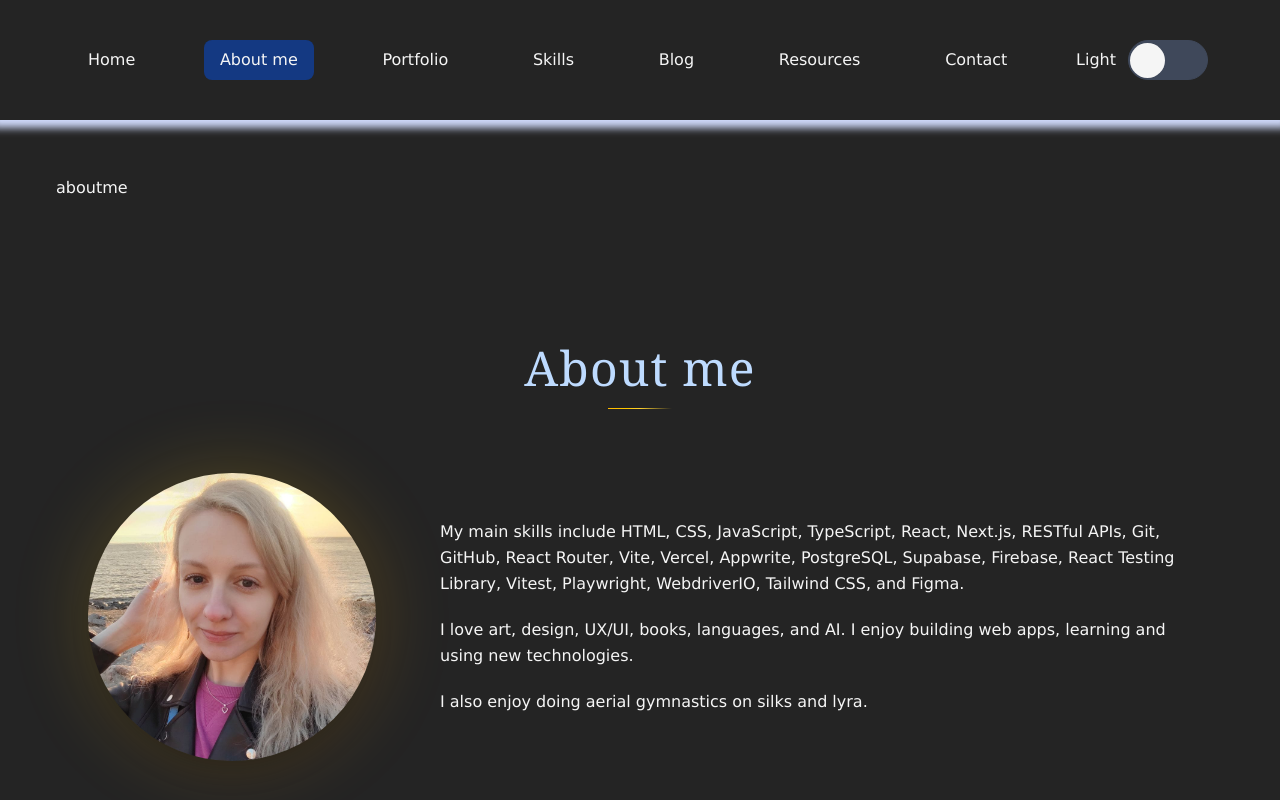
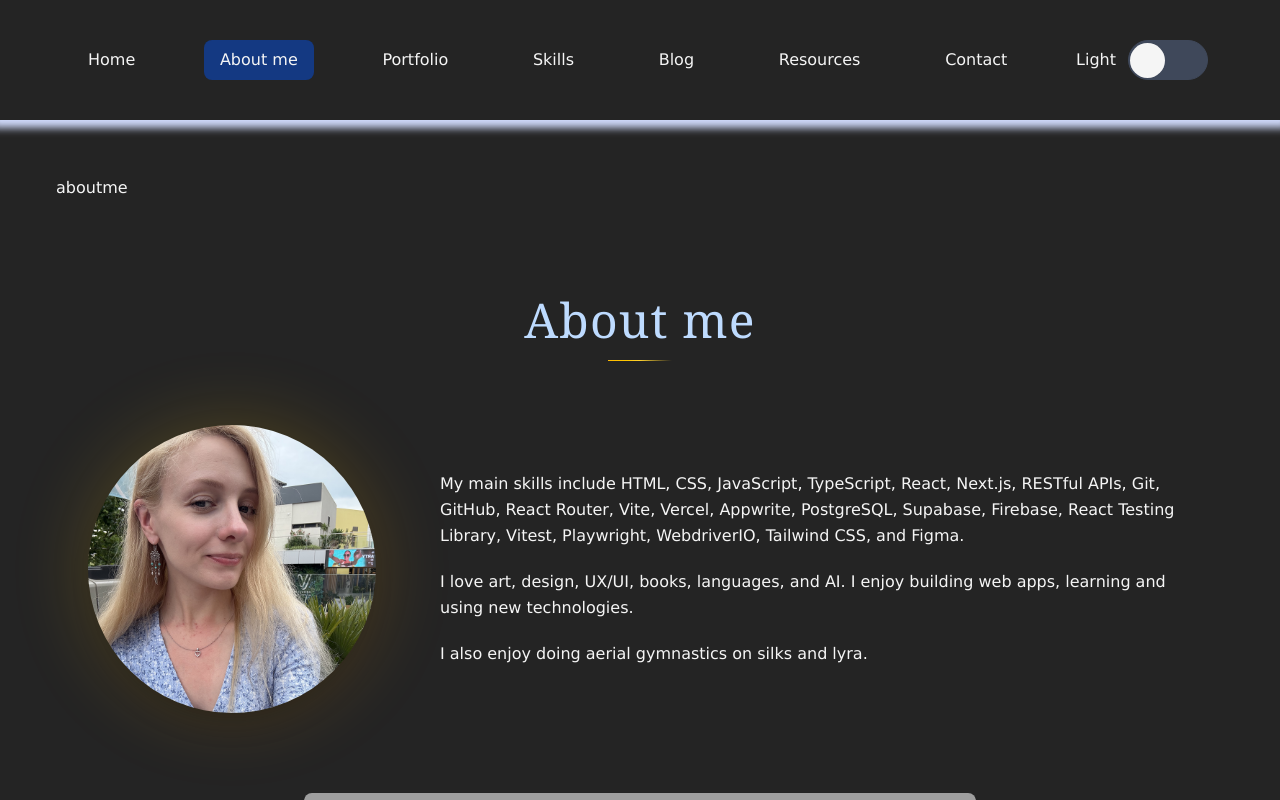
Before and after one commit to alenatih/Personal-Website, a React (Vite) app: page /aboutme in a window 1280 px wide. Built offline with nearby package versions, Linux system fonts and the light colour scheme; grey boxes are pictures that could not be loaded.

Commit message:
Update AboutMe

```diff
--- a/src/components/AboutMe.tsx
+++ b/src/components/AboutMe.tsx
@@ -1,8 +1,9 @@
-import Sunset from "../assets/sunset.png"
+// import Sunset from "../assets/sunset.png"
+import OceanLittle from "../assets/Ocean-little.png"
 
 function AboutMe() {
     return (
-        <section className="py-24 pb-36 px-4 sm:px-6 md:px-12 w-full">
+        <section className="pt-12 pb-36 px-4 sm:px-6 md:px-12 w-full">
             <div className="max-w-7xl mx-auto">
 
                 {/* Section heading */}
@@ -20,9 +21,9 @@ function AboutMe() {
                         <div className="relative">
                             <div className="absolute inset-0 rounded-full bg-gradient-to-br from-amber-300 to-amber-500 blur-2xl opacity-20"></div>
                             <img
-                                src={Sunset}
+                                src={OceanLittle}
                                 alt="Alena smiles"
-                                className="relative w-64 h-64 md:w-72 md:h-72 object-cover rounded-full shadow-xl"
+                                className="relative h-64 w-64 md:h-72 md:w-72 object-cover rounded-full shadow-xl"
                             />
                         </div>
                     </div>
--- a/src/components/Home.tsx
+++ b/src/components/Home.tsx
@@ -1,5 +1,7 @@
 import { NavLink } from "react-router-dom"
-import Sunset from "../assets/sunset.png"
+// import Sunset from "../assets/sunset.png"
+// import Ocean from "../assets/Ocean.png"
+import OceanLittle from "../assets/Ocean-little.png"
 
 function Home() {
 
@@ -26,8 +28,8 @@ function Home() {
                 <div className="flex items-center justify-center md:w-64 lg:w-72 flex-shrink-0 w-full">
                     <img
                         className="w-full rounded-full shadow-lg shadow-blue-200/60 dark:shadow-blue-900/40"
-                        src={Sunset}
-                        alt="Alena smiles with sunset in the background"
+                        src={OceanLittle}
+                        alt="Alena smiles"
                     />
                 </div>
 
```
Also changed, not shown: src/assets/Ocean-little.png (added), src/assets/Ocean.png (added).
